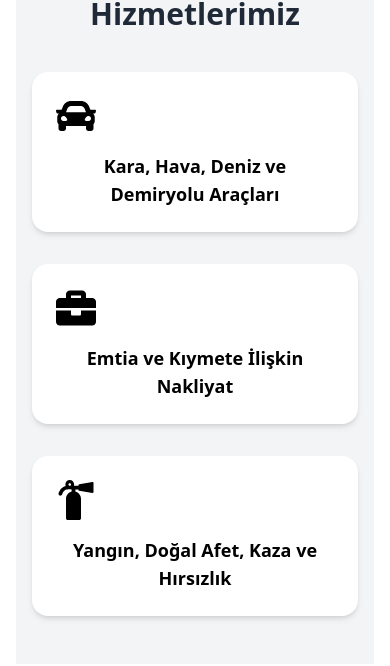
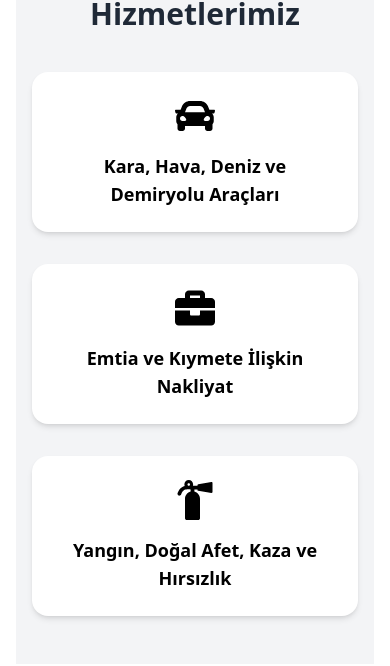
Before and after one commit to Busra-Demirkesen/bastem-ekspertiz, a React (Vite) app: page / in a window 390 px wide. Shown: the part 764-1430 px from the top of the page. Built offline with nearby package versions, Linux system fonts and the light colour scheme.

Commit message:
feat: enhance HomeServicesCards layout for improved responsiveness and user interaction

```diff
--- a/src/components/HomeServicesCards.jsx
+++ b/src/components/HomeServicesCards.jsx
@@ -34,7 +34,7 @@ const HomeServicesCards = () => {
             <div
               key={service.id}
               onClick={() => navigate("/hizmetler")}
-              className="bg-white rounded-2xl shadow-md hover:shadow-xl transition p-6 text-center cursor-pointer hover:-translate-y-1 transform duration-300"
+              className="bg-white rounded-2xl shadow-md hover:shadow-xl transition p-6 cursor-pointer hover:-translate-y-1 transform duration-300 flex flex-col items-center text-center"
             >
               {service.icon}
               <h3 className="text-lg font-semibold">{service.title}</h3>
```
